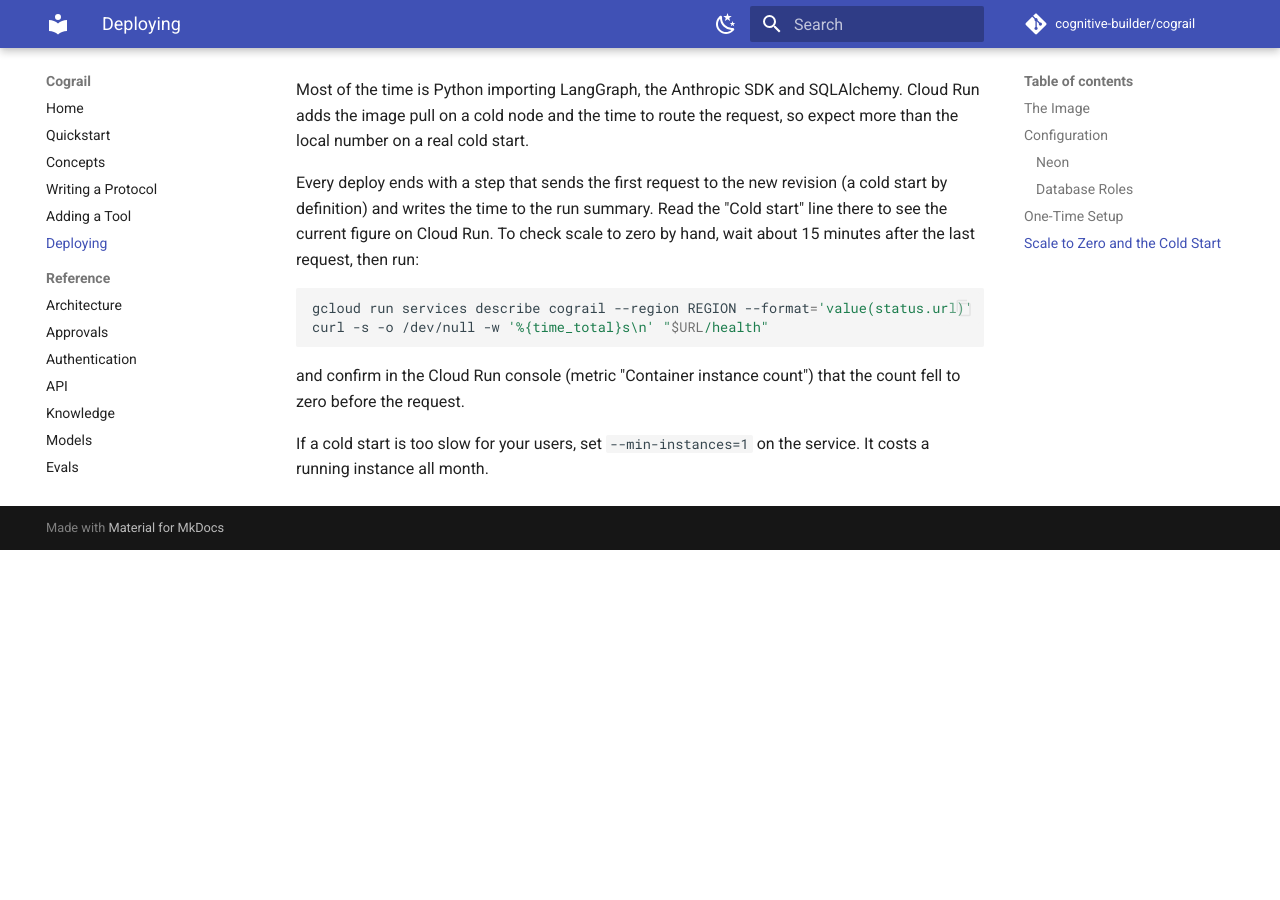
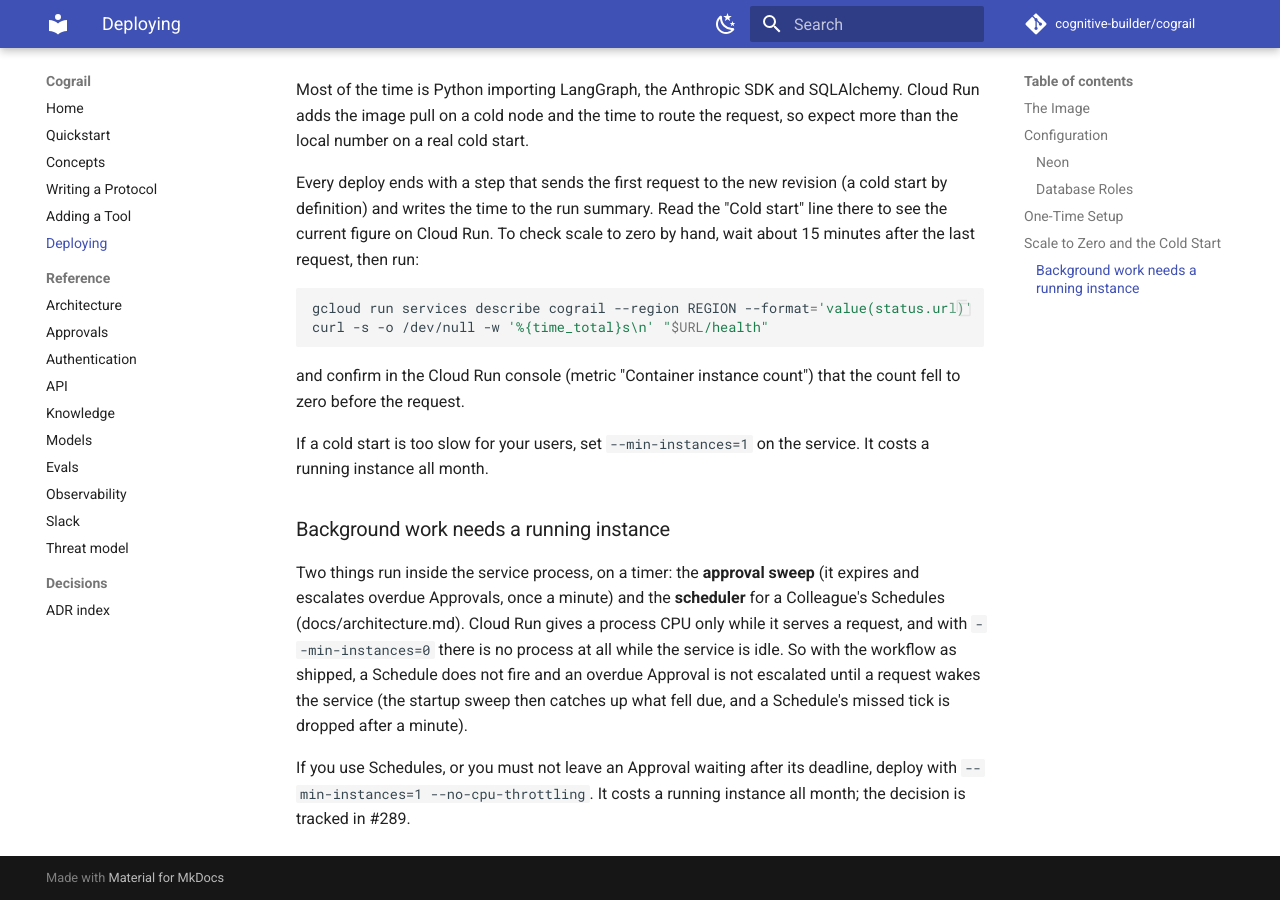
Before and after one commit to cognitive-builder/cograil, an MkDocs documentation site: the page built from docs/deploy.md, in a window 1280 px wide and 900 px high, scrolled down 4776 px. Built offline with MkDocs 1.6.1 and Material for MkDocs 9.7.7, drawn with Linux system fonts in a browser that asks for light colours; comment, search, counter and statistics services are not loaded; before the commit the page ends 5326 px from its top, so only the background shows below that.

Commit message:
docs: the approval sweep and schedules need a running instance (#282)
The sweep and the Schedule scheduler run inside the service process. The shipped Cloud Run
deploy scales to zero with request-based CPU, so while the service is idle nothing sweeps and
nothing fires until a request wakes it. docs/deploy.md and docs/approvals.md now say so; the
choice between scale to zero and an always-on instance is the owner's (#289).

Co-Authored-By: Claude Sonnet 5.5 <noreply@anthropic.com>
Claude-Session: https://claude.ai/code/session_017DkrFtLXWmMRhUveZp4tHJ

```diff
--- a/docs/deploy.md
+++ b/docs/deploy.md
@@ -137,3 +137,9 @@ curl -s -o /dev/null -w '%{time_total}s\n' "$URL/health"
 and confirm in the Cloud Run console (metric "Container instance count") that the count fell to zero before the request.
 
 If a cold start is too slow for your users, set `--min-instances=1` on the service. It costs a running instance all month.
+
+### Background work needs a running instance
+
+Two things run inside the service process, on a timer: the **approval sweep** (it expires and escalates overdue Approvals, once a minute) and the **scheduler** for a Colleague's Schedules (docs/architecture.md). Cloud Run gives a process CPU only while it serves a request, and with `--min-instances=0` there is no process at all while the service is idle. So with the workflow as shipped, a Schedule does not fire and an overdue Approval is not escalated until a request wakes the service (the startup sweep then catches up what fell due, and a Schedule's missed tick is dropped after a minute).
+
+If you use Schedules, or you must not leave an Approval waiting after its deadline, deploy with `--min-instances=1 --no-cpu-throttling`. It costs a running instance all month; the decision is tracked in #289.
```
Also changed, not shown: docs/approvals.md (+1 -1 lines).
